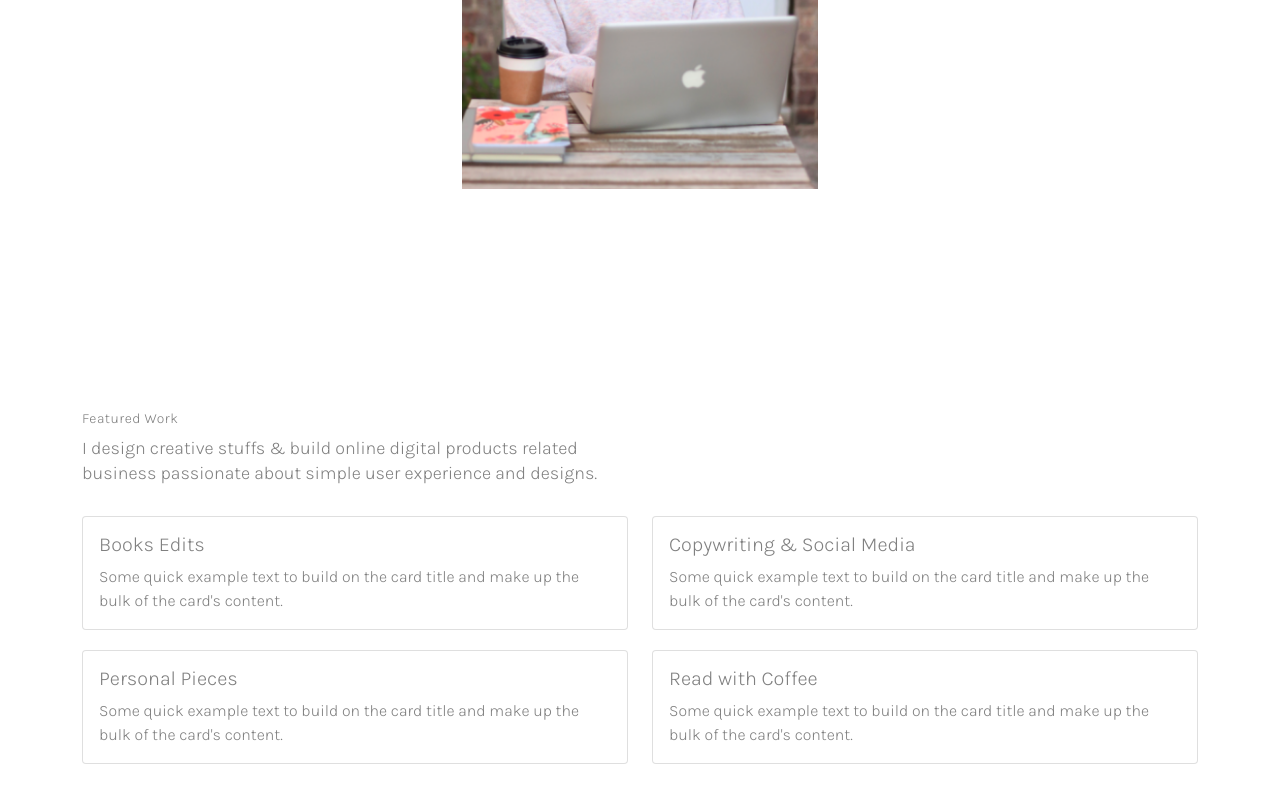
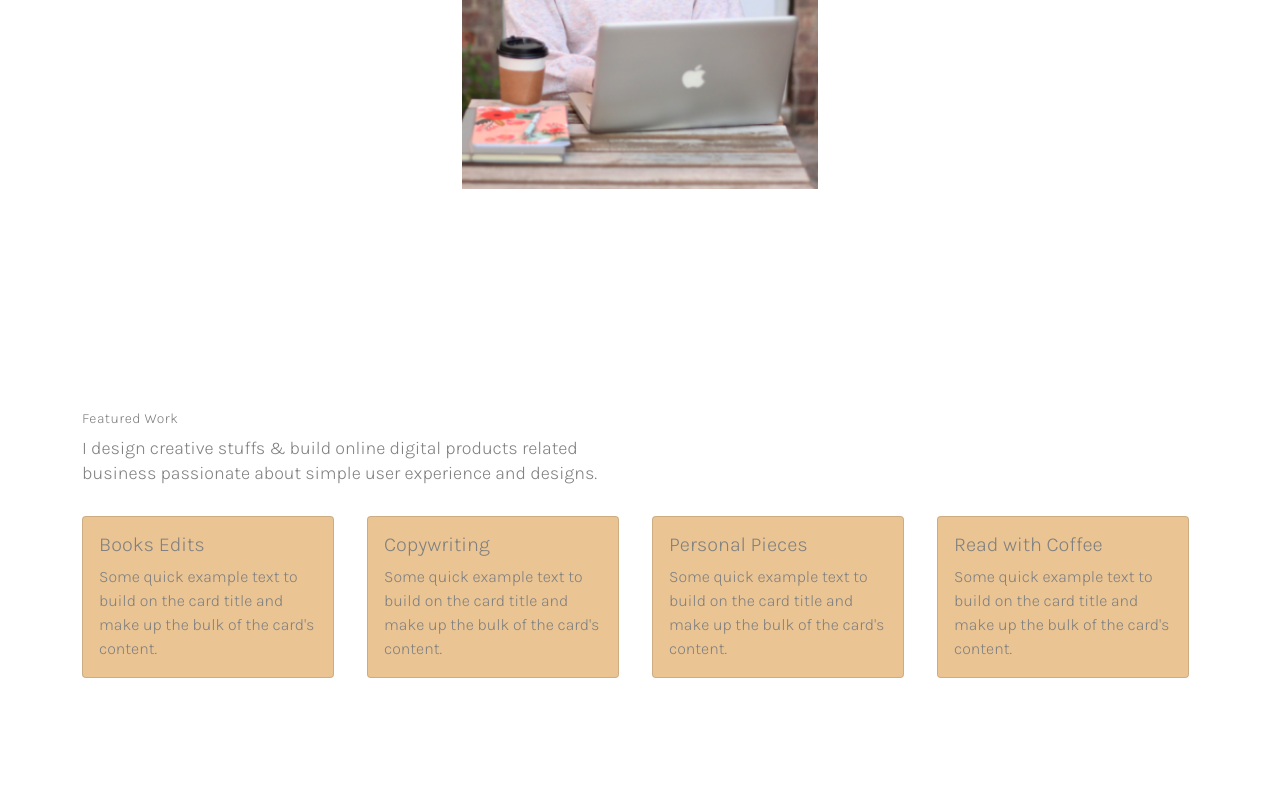
Before and after one commit to Kaitlyn-Lynette/Kathys-Portfolio, a React (Create React App) app: page / in a window 1280 px wide. Shown: the part 967-1767 px from the top of the page. Built offline with nearby package versions, Linux system fonts and the light colour scheme.

Commit message:
Resized the columns

```diff
--- a/src/pages/Work.js
+++ b/src/pages/Work.js
@@ -7,7 +7,7 @@ import Card from "react-bootstrap/Card";
 const Work = () => {
   const projects = [
     "Books Edits",
-    "Copywriting & Social Media",
+    "Copywriting",
     "Personal Pieces",
     "Read with Coffee",
   ];
@@ -32,8 +32,8 @@ const Work = () => {
         </Row>
         <Row>
           {projects.map((project, idx) => (
-            <Col xs={6}>
-              <Card key={idx} text={projects} style={{ marginBottom: "20px" }}>
+            <Col md={3} sm={6}>
+              <Card key={idx} text={projects} style={{ marginBottom: "20px", backgroundColor: '#EAC493', width: "252px"}}>
                 <Card.Body>
                   <Card.Title>{project}</Card.Title>
                   <Card.Text>
```
